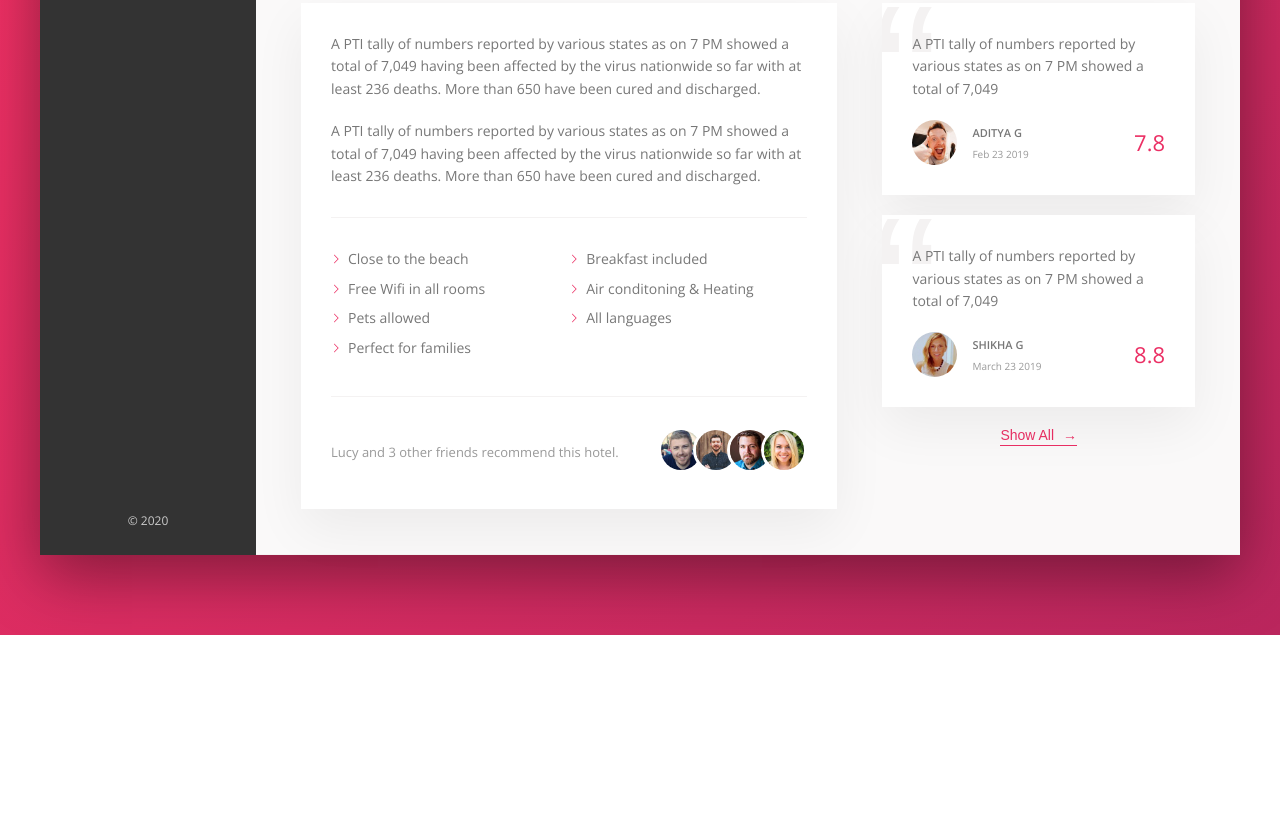
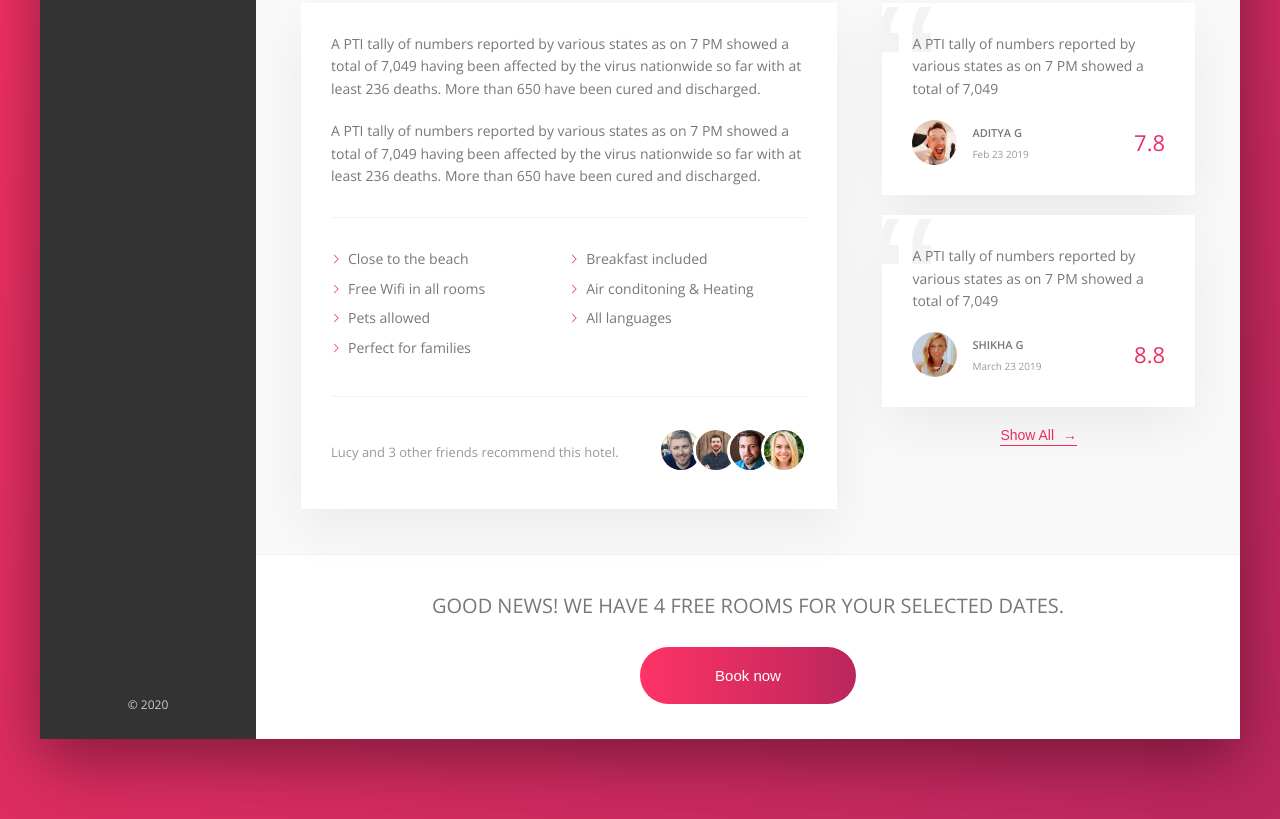
Before and after one commit to iaditya/Flex-box-SASS, a website: page index.html in a window 1280 px wide. Shown: the part 644-1463 px from the top of the page. Before the commit the page ends 1279 px from the top, so only its background shows below. Drawn offline with nearby package versions, Linux system fonts and the light colour scheme.

Commit message:
styles footer [CTA]

```diff
--- a/index.html
+++ b/index.html
@@ -214,7 +214,23 @@
                     </div>
                 </div>
 
+
+                <div class="cta">
+                    <h2 class="cta__book-now">
+                        Good news! we have 4 free rooms for your selected dates.
+                    </h2>
+
+                    <button class="btn">
+                        <span class="btn__visible">Book now</span>
+                        <span class="btn__hidden">4 rooms left</span>
+
+                    </button>
+                </div>
+
             </main>
+
+
+
         </div>
     </div>
 </body>
--- a/sass/_component.scss
+++ b/sass/_component.scss
@@ -253,7 +253,7 @@
 
   & span {
     margin-left: 0.5rem;
-    transition: margin-left .2s;
+    transition: margin-left 0.2s;
   }
 
   &:hover {
@@ -416,3 +416,72 @@
     font-weight: 300;
   }
 }
+
+.cta {
+  padding: 3.5rem 0;
+  text-align: center;
+
+  &__book-now {
+    text-transform: uppercase;
+    font-size: 2rem;
+    font-weight: 300;
+    margin-bottom: 2.5rem;
+  }
+}
+
+.btn {
+  border-radius: 10rem;
+  background-image: linear-gradient(
+    to right,
+    var(--color-primary-light),
+    var(--color-primary-dark)
+  );
+  background-color: var(--color-primary);
+  color: #fff;
+  font-size: 1.5rem;
+  border: 0;
+  font-weight: 300;
+  position: relative;
+  overflow: hidden;
+  cursor: pointer;
+
+  & > * {
+    height: 100%;
+    width: 100%;
+    display: inline-block;
+    transition: all 0.2s;
+  }
+
+  &__visible {
+    padding: 2rem 7.5rem;
+  }
+
+  &__hidden {
+    display: inline-block;
+    position: absolute;
+    padding: 2rem 0;
+    top: -100%;
+    left: 0;
+  }
+
+  &:hover {
+    background-image: linear-gradient(
+      to left,
+      var(--color-primary-light),
+      var(--color-primary-dark)
+    );
+  }
+
+  &:hover &__visible {
+    transform: translateY(100%);
+  }
+
+  &:hover &__hidden {
+    top: 0;
+  }
+
+  &:focus {
+      outline: none;
+      animation: pulsate 1s infinite;
+  }
+}
--- a/sass/_layout.scss
+++ b/sass/_layout.scss
@@ -30,6 +30,7 @@
 
 .hotel-view {
   flex: 1;
+  background-color: white;
 }
 
 .detail {
```
Also changed, not shown: css/style.css.
